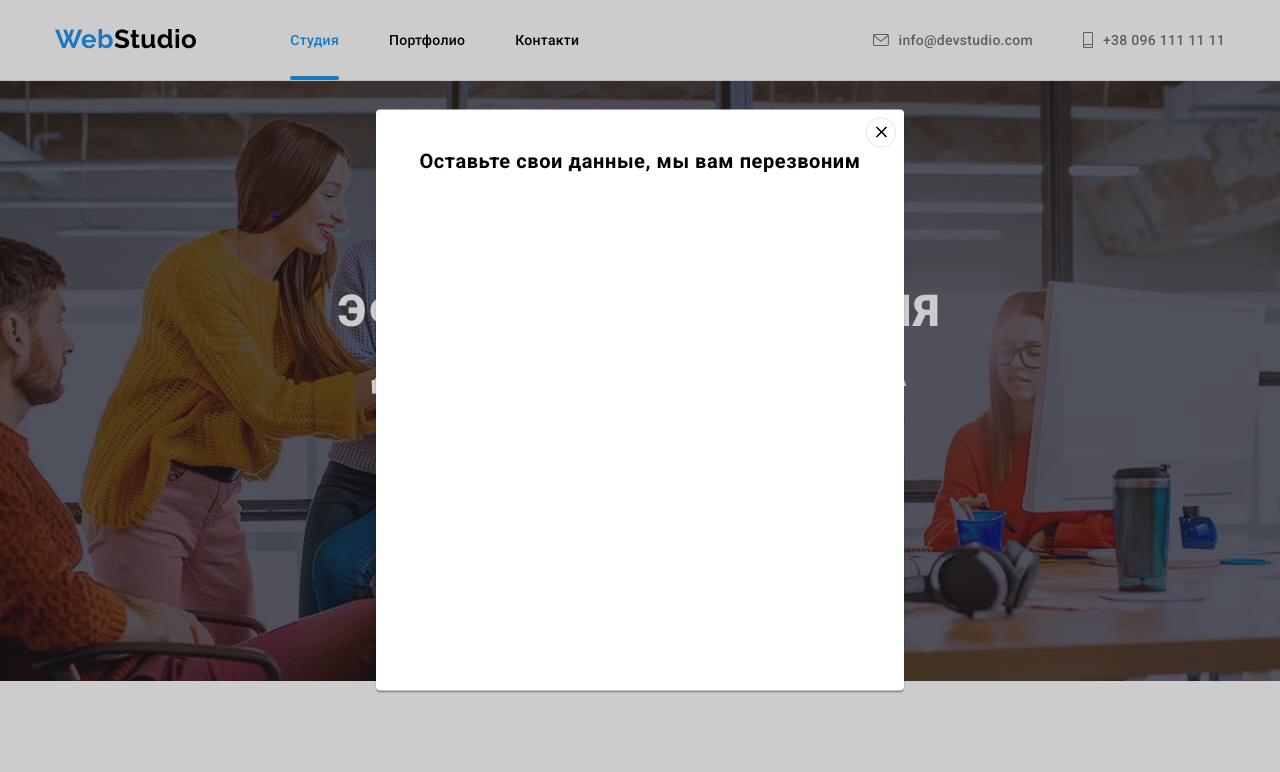
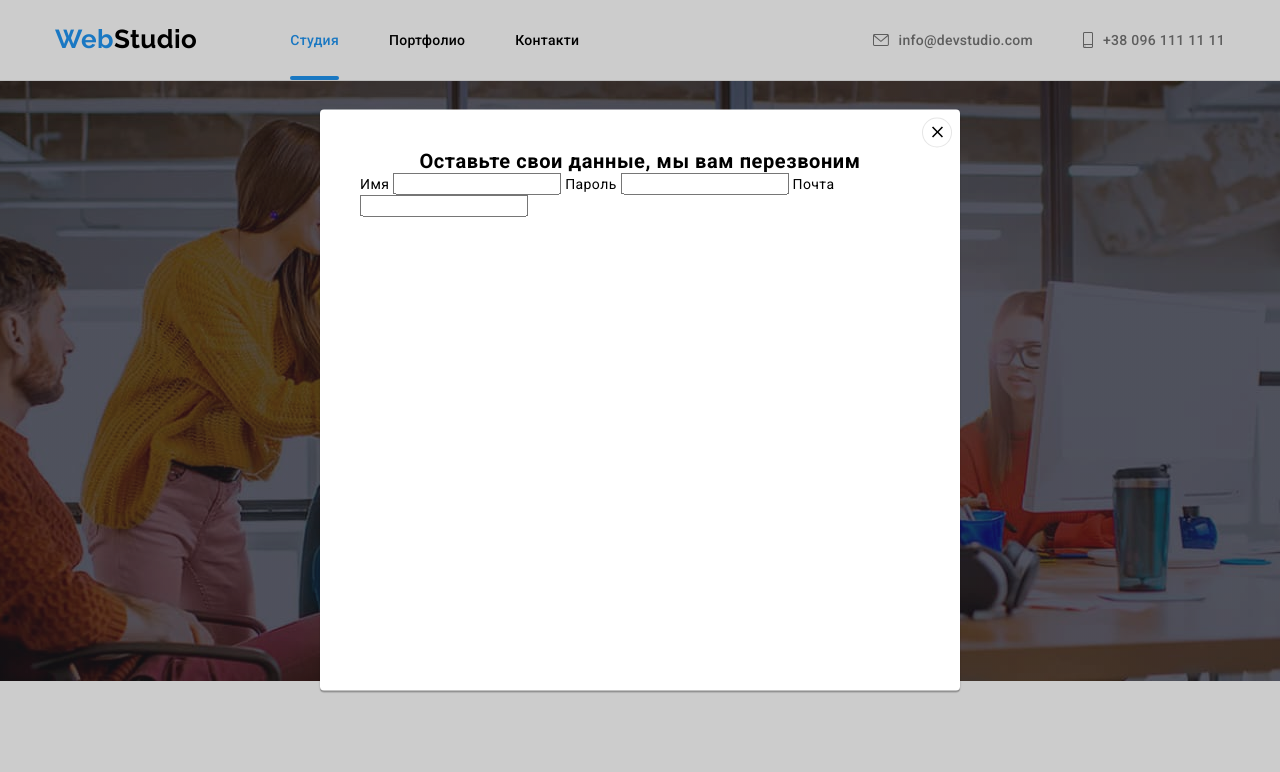
Before and after one commit to Vasylytsya777/goit-markup-hw-06, a plain HTML site: page index.html in a window 1280 px wide. Both pictures are taken after a click on the button "Заказать услугу". Shown: the top 772 px of the page. Drawn offline with nearby package versions, Linux system fonts and the light colour scheme.

Commit message:
обід

```diff
--- a/index.html
+++ b/index.html
@@ -64,6 +64,21 @@
       <div>
         <form action="#" class="contact-form">
           <p>Оставьте свои данные, мы вам перезвоним</p>
+
+  <label>
+          Имя
+        <input type="text" class="contact-form-input" name="user-name">
+
+</label>
+
+    Пароль
+    <input type="tel" name="tel" />
+  </label>
+
+  <label>
+    Почта
+    <input type="email" name="email" />
+  </label>
 
 
         </form>
```
